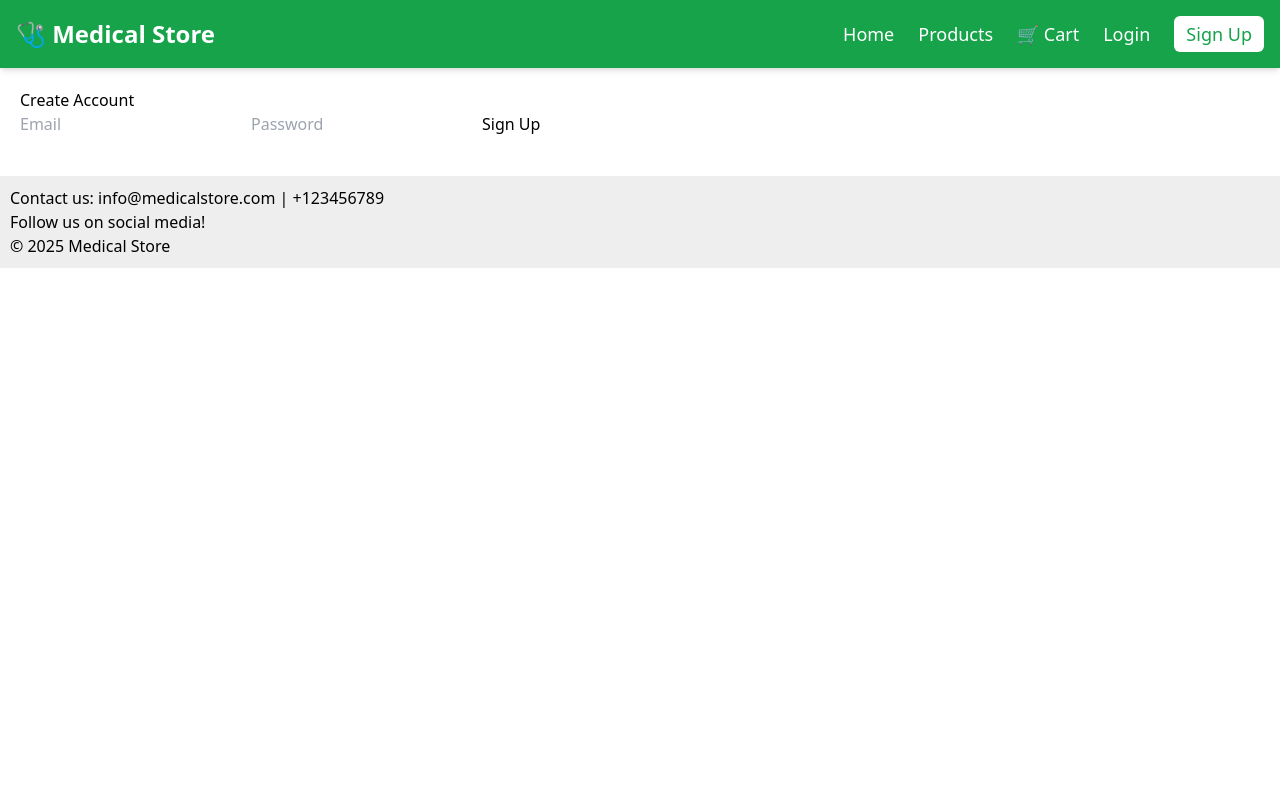
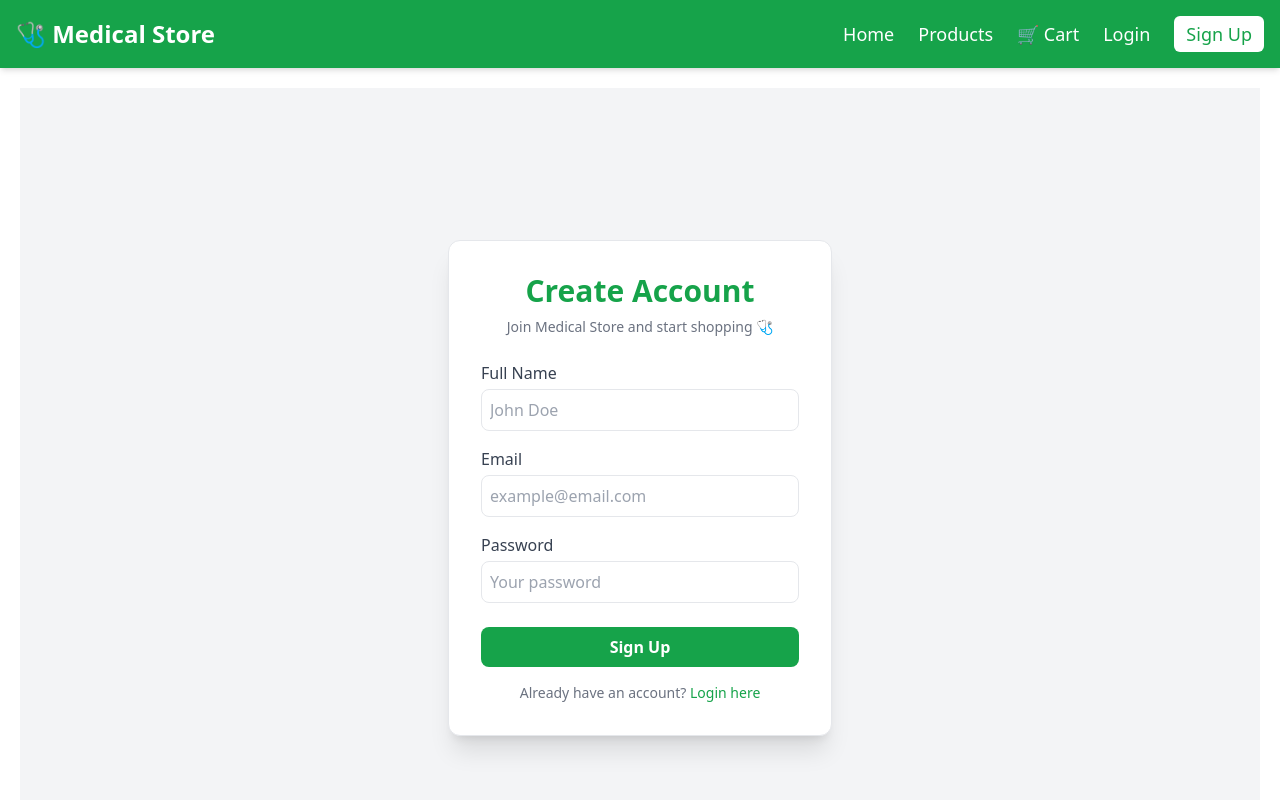
Before and after one commit to abdelkarimmedtech/medical--equipment-store, a React (Create React App) app: page /register in a window 1280 px wide. Shown: the top 800 px of the page. Built offline with nearby package versions, Linux system fonts and the light colour scheme.

Commit message:
Refactor Navbar for improved state management and UI updates; enhance Register component with name field and better styling; update API methods for consistency and clarity.

```diff
--- a/src/components/Navbar.jsx
+++ b/src/components/Navbar.jsx
@@ -1,37 +1,58 @@
-import React from "react";
+import React, { useEffect, useState } from "react";
 import { Link, useNavigate } from "react-router-dom";
 
 const Navbar = ({ cartCount }) => {
   const navigate = useNavigate();
 
-  // Check login status
-  const isLoggedIn = localStorage.getItem("isLoggedIn") === "true";
-  const username = localStorage.getItem("username") || "User";
+  // 🔹 Use state instead of reading only once
+  const [isLoggedIn, setIsLoggedIn] = useState(
+    localStorage.getItem("isLoggedIn") === "true"
+  );
+  const [username, setUsername] = useState(localStorage.getItem("username") || "User");
 
-  // Handle logout
+  // 🔁 Update UI when user logs in/out
+  useEffect(() => {
+    const interval = setInterval(() => {
+      setIsLoggedIn(localStorage.getItem("isLoggedIn") === "true");
+      setUsername(localStorage.getItem("username") || "User");
+    }, 200);
+
+    return () => clearInterval(interval);
+  }, []);
+
+
+  // 🚪 Logout
   const handleLogout = () => {
     localStorage.removeItem("isLoggedIn");
     localStorage.removeItem("username");
     localStorage.removeItem("role");
-    navigate("/login"); // Redirect after logout
+    localStorage.removeItem("token");
+    navigate("/login");
+    window.location.reload(); // immediate UI update
   };
 
   return (
     <nav className="bg-primary text-white py-4 shadow-md">
       <div className="container mx-auto flex justify-between items-center px-4">
-
         {/* Logo */}
         <Link to="/" className="text-2xl font-bold hover:opacity-90 transition">
           🩺 Medical Store
         </Link>
 
-        {/* Navigation + User Links */}
+        {/* Navigation */}
         <div className="flex gap-6 text-lg items-center">
-          <Link to="/" className="hover:text-gray-200 transition">Home</Link>
-          <Link to="/products" className="hover:text-gray-200 transition">Products</Link>
+          <Link to="/" className="hover:text-gray-200 transition">
+            Home
+          </Link>
+          <Link to="/products" className="hover:text-gray-200 transition">
+            Products
+          </Link>
 
           {/* Cart */}
-          <Link to="/cart" className="relative flex items-center hover:text-gray-200 transition">
+          <Link
+            to="/cart"
+            className="relative flex items-center hover:text-gray-200 transition"
+          >
             🛒 Cart
             {cartCount > 0 && (
               <span className="absolute -top-2 -right-4 bg-white text-primary font-bold rounded-full px-2 text-sm shadow-sm animate-pulse">
@@ -40,7 +61,7 @@ const Navbar = ({ cartCount }) => {
             )}
           </Link>
 
-          {/* Auth logic */}
+          {/* Authentication Logic */}
           {!isLoggedIn ? (
             <>
               <Link to="/login" className="hover:text-gray-200 transition">
--- a/src/pages/Login.jsx
+++ b/src/pages/Login.jsx
@@ -13,6 +13,7 @@ const Login = () => {
 
     try {
       const response = await loginUser({ email, password });
+
 
       // Save token & user info
       localStorage.setItem("token", response.data.token);
--- a/src/pages/Register.jsx
+++ b/src/pages/Register.jsx
@@ -3,41 +3,90 @@ import { registerUser } from "../services/api";
 import { toast } from "react-toastify";
 import { useNavigate } from "react-router-dom";
 
-function Register() {
-  const [formData, setFormData] = useState({ email: "", password: "" });
+const Register = () => {
+  const [name, setName] = useState("");
+  const [email, setEmail] = useState("");
+  const [password, setPassword] = useState("");
   const navigate = useNavigate();
 
   const handleRegister = async (e) => {
     e.preventDefault();
+
     try {
-      await registerUser({ ...formData, role: "user" }); // Default user
-      toast.success("Account created successfully!");
-      navigate("/login"); // Redirect to login
-    } catch (err) {
-      toast.error(err.response?.data?.message || "Registration failed");
+      await registerUser({ name, email, password });
+      toast.success("🎉 Account created successfully!", { autoClose: 1500 });
+      navigate("/login");
+    } catch (error) {
+      toast.error("❌ Registration failed! Try again.", { autoClose: 1500 });
     }
   };
 
   return (
-    <div>
-      <h2>Create Account</h2>
-      <form onSubmit={handleRegister}>
+    <div className="flex justify-center items-center min-h-screen bg-gray-100">
+      <form
+        onSubmit={handleRegister}
+        className="bg-white shadow-xl rounded-xl p-8 w-96 border border-gray-200"
+      >
+        <h2 className="text-3xl font-bold text-center text-green-600 mb-2">
+          Create Account
+        </h2>
+        <p className="text-center text-gray-500 text-sm mb-6">
+          Join Medical Store and start shopping 🩺
+        </p>
+
+        {/* Name */}
+        <label className="font-medium text-gray-700">Full Name</label>
+        <input
+          type="text"
+          placeholder="John Doe"
+          className="border w-full p-2 mt-1 mb-4 rounded-lg focus:ring-2 focus:ring-green-400 outline-none"
+          value={name}
+          onChange={(e) => setName(e.target.value)}
+          required
+        />
+
+        {/* Email */}
+        <label className="font-medium text-gray-700">Email</label>
         <input
           type="email"
-          placeholder="Email"
-          onChange={(e) => setFormData({ ...formData, email: e.target.value })}
+          placeholder="example@email.com"
+          className="border w-full p-2 mt-1 mb-4 rounded-lg focus:ring-2 focus:ring-green-400 outline-none"
+          value={email}
+          onChange={(e) => setEmail(e.target.value)}
           required
         />
+
+        {/* Password */}
+        <label className="font-medium text-gray-700">Password</label>
         <input
           type="password"
-          placeholder="Password"
-          onChange={(e) => setFormData({ ...formData, password: e.target.value })}
+          placeholder="Your password"
+          className="border w-full p-2 mt-1 mb-6 rounded-lg focus:ring-2 focus:ring-green-400 outline-none"
+          value={password}
+          onChange={(e) => setPassword(e.target.value)}
           required
         />
-        <button type="submit">Sign Up</button>
+
+        <button
+          type="submit"
+          className="bg-green-600 hover:bg-green-700 text-white w-full py-2 rounded-lg transition duration-300 font-semibold"
+        >
+          Sign Up
+        </button>
+
+        {/* Link to Login */}
+        <p className="text-center text-sm text-gray-500 mt-4">
+          Already have an account?{" "}
+          <span
+            className="text-green-600 cursor-pointer hover:underline"
+            onClick={() => navigate("/login")}
+          >
+            Login here
+          </span>
+        </p>
       </form>
     </div>
   );
-}
+};
 
 export default Register;
--- a/src/services/api.js
+++ b/src/services/api.js
@@ -1,28 +1,35 @@
 import axios from "axios";
 
-// Create an axios instance
 const API = axios.create({
-  baseURL: "http://localhost:5000/api", // 🔗 Backend base URL
+  baseURL: "http://localhost:5000/api", // Backend server URL
 });
 
-// 🔒 Attach token to all requests if exists
-API.interceptors.request.use((req) => {
+// 🔹 Automatically attach token to every request if logged in
+API.interceptors.request.use((config) => {
   const token = localStorage.getItem("token");
   if (token) {
-    req.headers.Authorization = `Bearer ${token}`;
+    config.headers.Authorization = `Bearer ${token}`;
   }
-  return req;
+  return config;
 });
 
-// ⬇️ API Methods
+// =================== AUTH APIs =================== //
 
-// 🆕 Register
-export const registerUser = (data) => API.post("/users/register", data);
+// 🔸 Register user (now includes name 👌)
+export const registerUser = (userData) => API.post("/users/register", userData);
 
-// 🔑 Login
-export const loginUser = (data) => API.post("/users/login", data);
+// 🔸 Login user
+export const loginUser = (userData) => API.post("/users/login", userData);
 
-// 📦 Get products
+// =================== PRODUCT APIs =================== //
+
+// 🔸 Fetch all products (protected)
 export const getProducts = () => API.get("/products");
 
+// 🔸 Add new product (admin only)
+export const addProduct = (productData) => API.post("/products", productData);
+
+// 🔸 Delete product
+export const deleteProduct = (id) => API.delete(`/products/${id}`);
+
 export default API;
```
